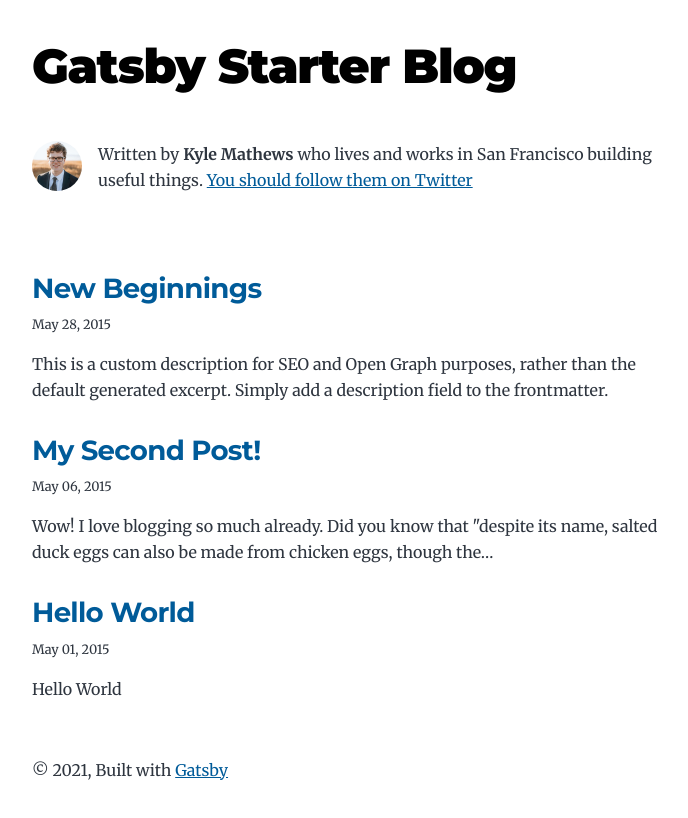
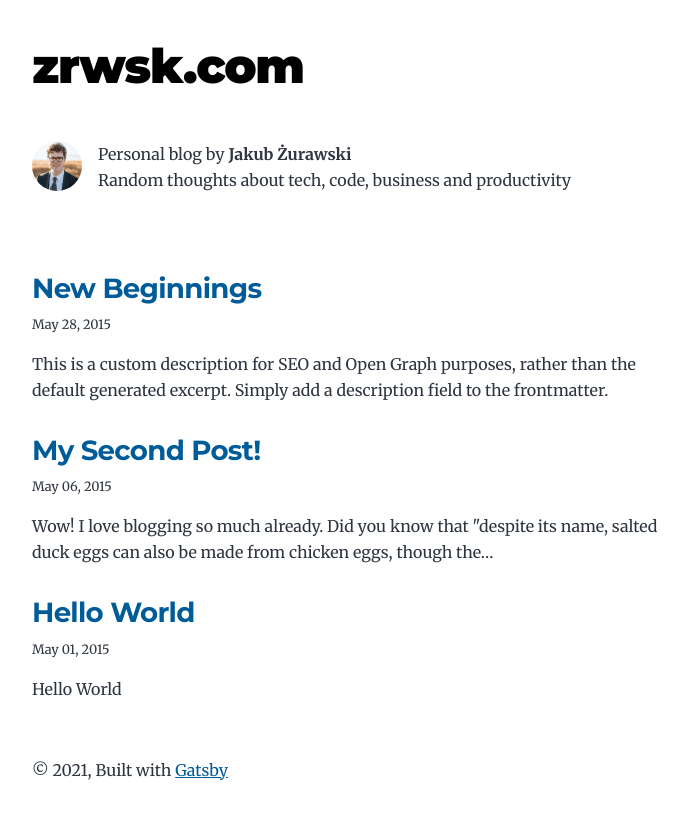
Before and after one commit to zrwsk/zrwsk.com, a Gatsby site: page / in a window 1280 px wide. Shown: the whole page, without its empty margins (292-980 px from the left). Built offline with nearby package versions, Linux system fonts and the light colour scheme; Gatsby itself is replaced by a stand-in of ours.

Commit message:
Update bio and header

```diff
--- a/gatsby-config.js
+++ b/gatsby-config.js
@@ -1,15 +1,12 @@
 module.exports = {
   siteMetadata: {
-    title: `Gatsby Starter Blog`,
+    title: `zrwsk.com`,
     author: {
-      name: `Kyle Mathews`,
-      summary: `who lives and works in San Francisco building useful things.`,
+      name: `Jakub Żurawski`,
+      summary: `Random thoughts about tech, code, business and productivity`,
     },
-    description: `A starter blog demonstrating what Gatsby can do.`,
-    siteUrl: `https://gatsbystarterblogsource.gatsbyjs.io/`,
-    social: {
-      twitter: `kylemathews`,
-    },
+    description: `Personal blog by Jakub Żurawski. Tech, code, business and productivity.`,
+    siteUrl: `https://zrwsk.com/`,
   },
   plugins: [
     `gatsby-plugin-image`,
--- a/src/components/bio.js
+++ b/src/components/bio.js
@@ -18,9 +18,6 @@
             name
             summary
           }
-          social {
-            twitter
-          }
         }
       }
     }
@@ -28,7 +25,6 @@
 
   // Set these values by editing "siteMetadata" in gatsby-config.js
   const author = data.site.siteMetadata?.author
-  const social = data.site.siteMetadata?.social
 
   return (
     <div className="bio">
@@ -42,15 +38,11 @@
         quality={95}
         alt="Profile picture"
       />
-      {author?.name && (
-        <p>
-          Written by <strong>{author.name}</strong> {author?.summary || null}
-          {` `}
-          <a href={`https://twitter.com/${social?.twitter || ``}`}>
-            You should follow them on Twitter
-          </a>
-        </p>
-      )}
+      <p>
+        Personal blog by <strong>{author.name}</strong>
+        {'\n'}
+        {author?.summary || null}
+      </p>
     </div>
   )
 }
--- a/src/style.css
+++ b/src/style.css
@@ -293,6 +293,7 @@
 
 .bio p {
   margin-bottom: var(--spacing-0);
+  white-space: pre-wrap;
 }
 
 .bio-avatar {
```
